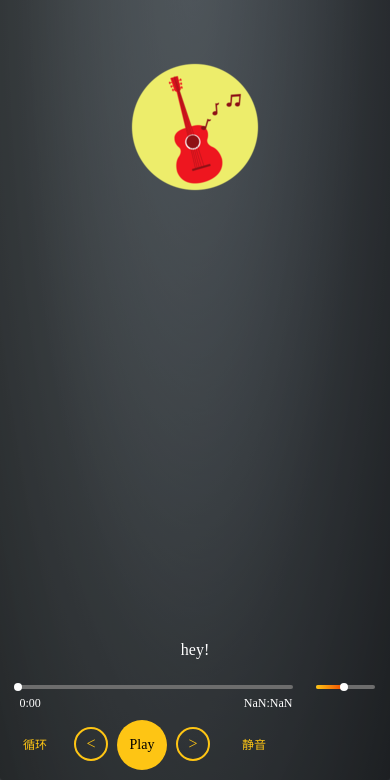
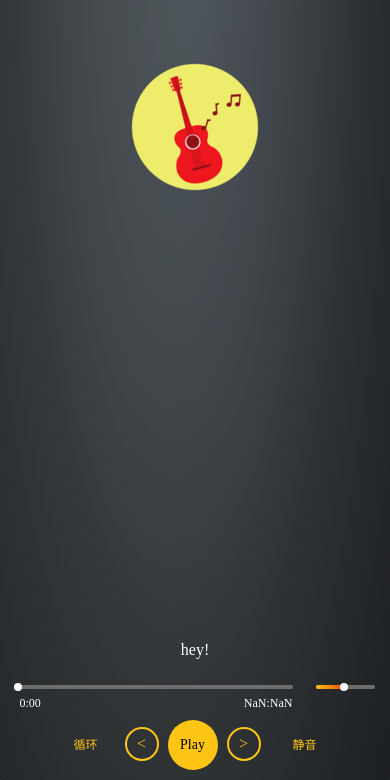
Before and after one commit to EryouHao/hey-Audio, a plain HTML site: page index.html in a window 390 px wide. Shown: the part 64-844 px from the top of the page. Drawn offline with Linux system fonts and the light colour scheme.

Commit message:
优化响应式

```diff
--- a/css/music.css
+++ b/css/music.css
@@ -214,6 +214,8 @@ a {
 		position: absolute;
 		bottom: 10px;
 		left: 0;
+		width: 100%;
+		text-align: center;
 	}
 	#music-bar {
 		width: 70%;
--- a/index.html
+++ b/index.html
@@ -2,6 +2,7 @@
 <html lang="en">
 <head>
 	<meta charset="UTF-8">
+	<meta name="viewport" content="width=device-width, initial-scale=1.0, maximum-scale=1.0, user-scalable=no">
 	<title>hey-Audio</title>
 	<link rel="stylesheet" href="css/music.css">
 	<script src="js/music.js"></script>
```
